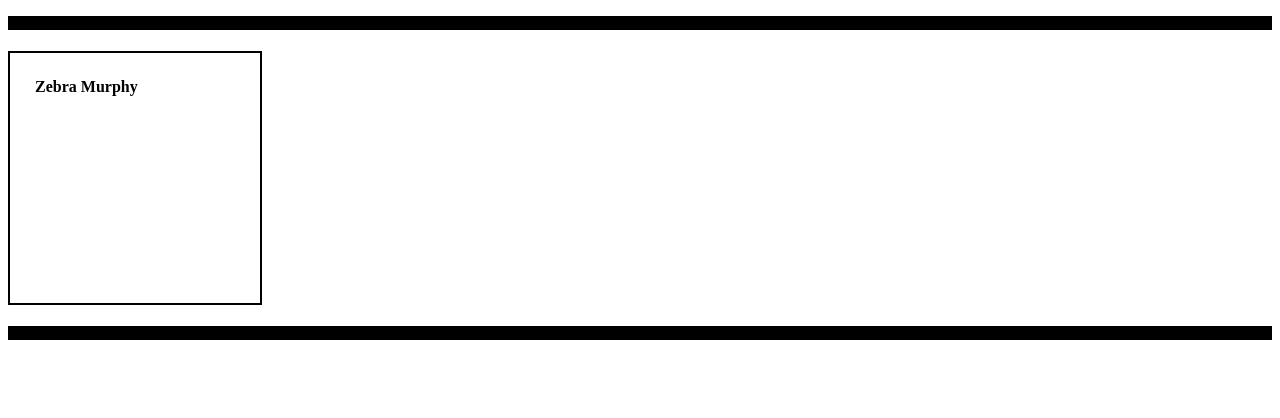
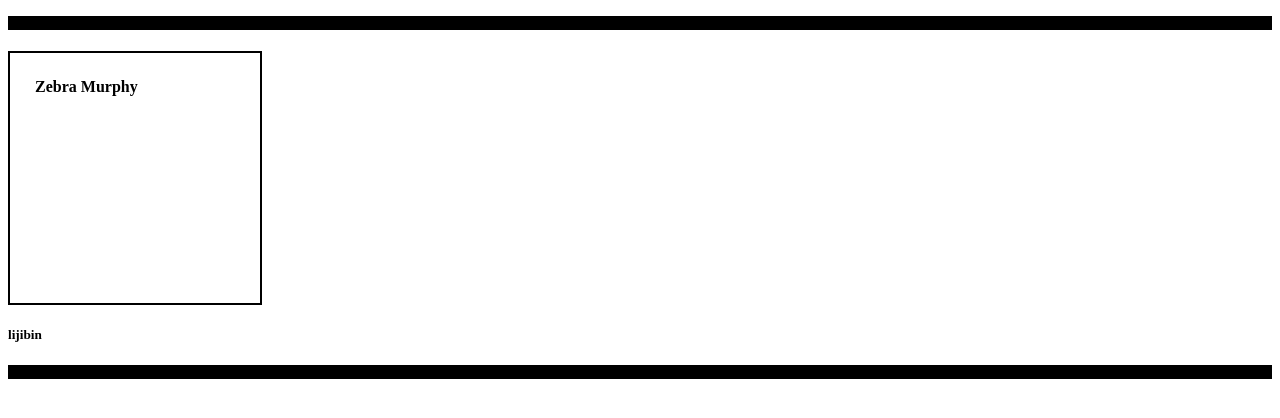
Before and after one commit to Face1005/Zebra-demo, a plain HTML site: page index.html in a window 1280 px wide. Shown: the part 136-554 px from the top of the page. Drawn offline with Linux system fonts and the light colour scheme.

Commit message:
add lijibin

```diff
--- a/index.html
+++ b/index.html
@@ -9,6 +9,7 @@
   <h2>thothbuy.com</h2>
   <h3></h3>
   <h4>Zebra Murphy</h4>
+  <h5>lijibin</h5>
   <h3></h3>
 </body>
 </html>
```
